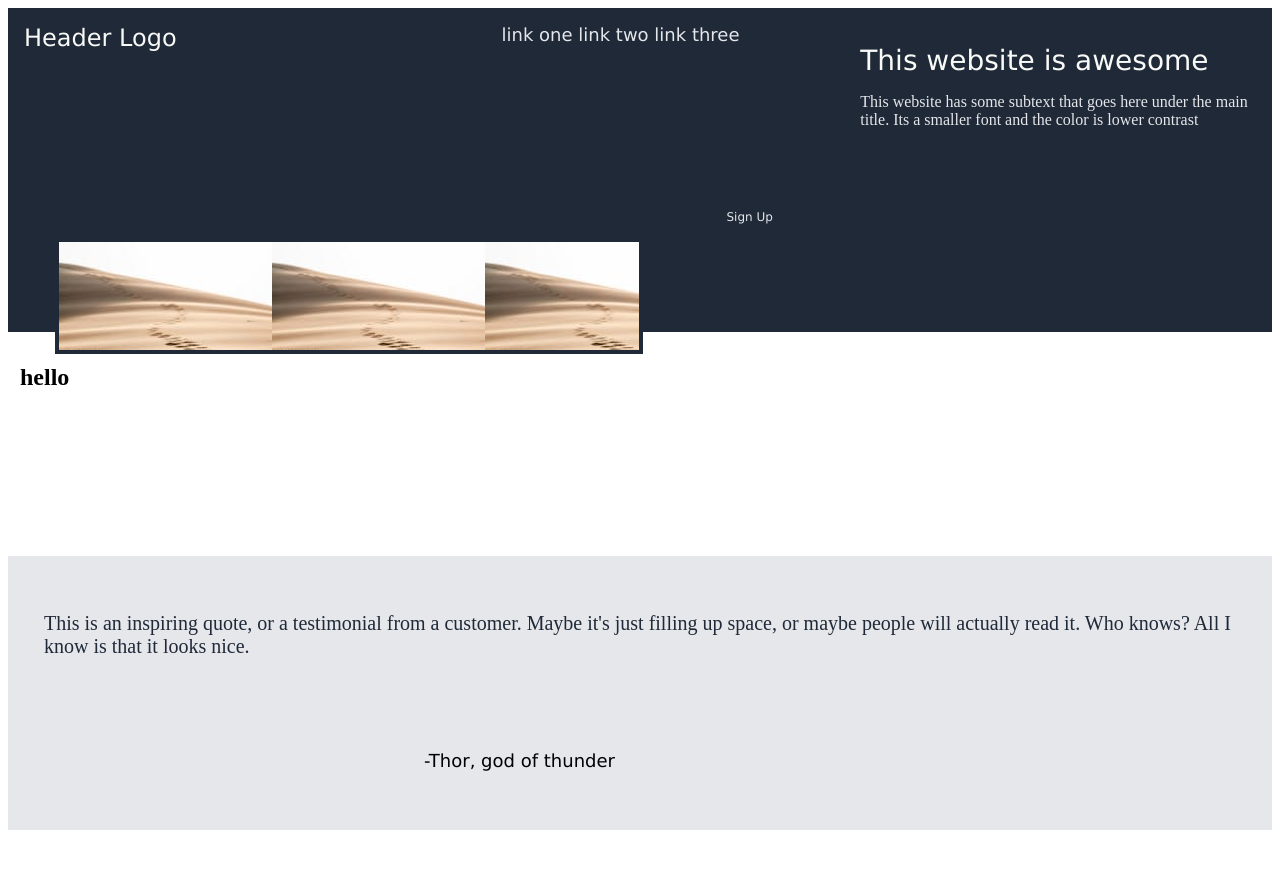
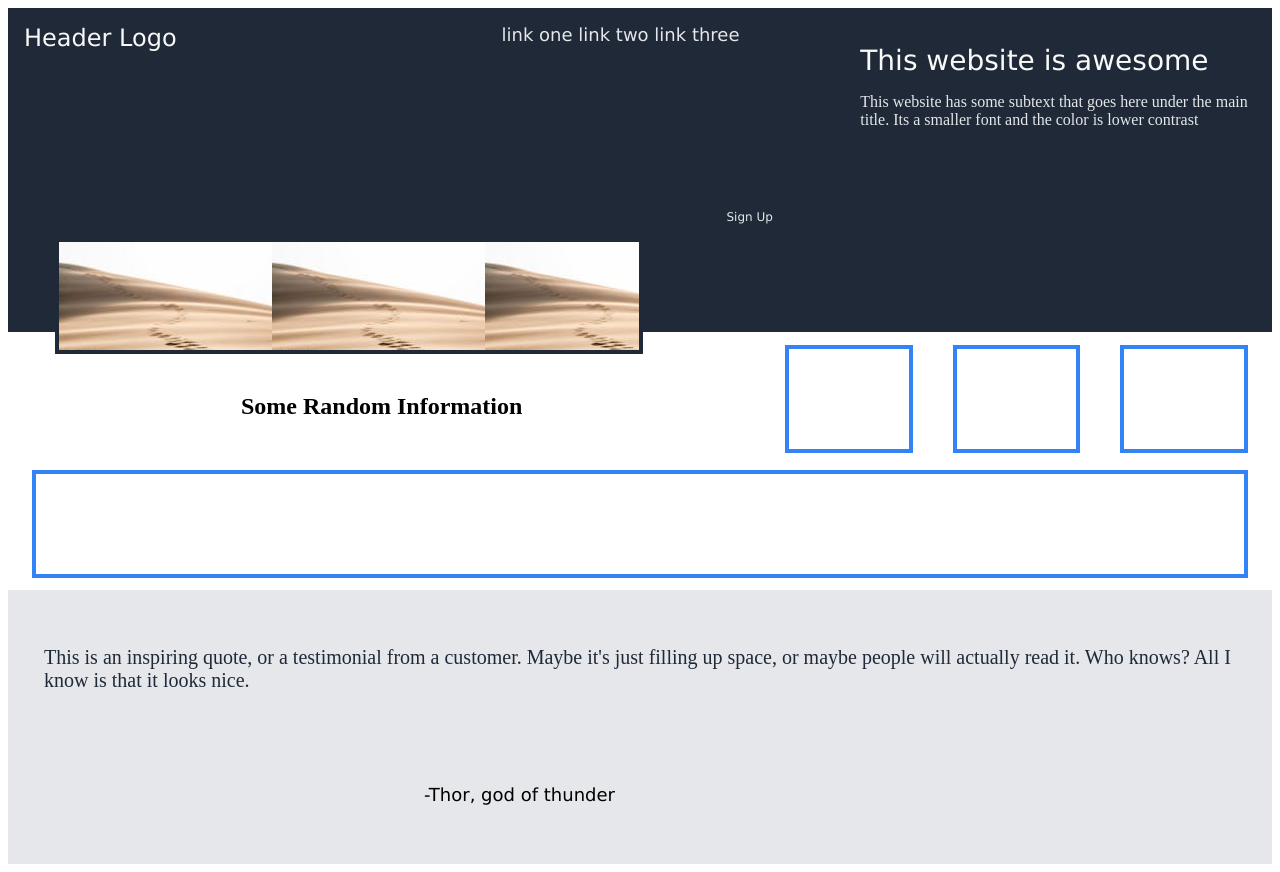
Before and after one commit to rebeccabuehler/Landing-page, a plain HTML site: page index.html in a window 1280 px wide. Before the commit the page ends 838 px from the top, so only its background shows below. Drawn offline with Linux system fonts and the light colour scheme.

Commit message:
adding items and style to container 2

```diff
--- a/index.html
+++ b/index.html
@@ -26,7 +26,14 @@
         </div>
     </div>
     <div class="container2">
-        <h2> hello </h2>
+        <div class="one">
+            <h2>Some Random Information</h2>
+        </div>
+        <div class="two"></div>
+        <div class="two"></div>
+        <div class="two"></div>
+        <div class="two"></div>
+
     </div>
     <div class="container3">
         <div class="one">
--- a/style.css
+++ b/style.css
@@ -81,13 +81,36 @@ p{
 }
 .container2 {
     background:white;
-    padding: 8px;
     border: 4px solid white;
-    gap: 5px;
-    height: 200px;
+    height: 250px;
     display: flex;
     flex-direction: row;
     flex-wrap: wrap;
+    align-items: center;
+    justify-content: center;
+}
+.container2 div{
+    background: white;
+    border: 4px solid white;
+    height: 200px;
+    flex: 1 1 auto;
+}
+.container2 .one{
+    background: white;
+    border: 4px solid white;
+    padding-left: 225px;
+    height: 50px;
+    width: 50px;
+    flex: 500px;
+}
+.container2 .two{
+    background: white;
+    border: 4px solid #3382f6;
+    margin-left: 20px;
+    margin-right: 20px;
+    height: 100px;
+    width: 50px;
+    flex: 100px;
 }
 .container3 {
     background:#e5e7eb;
```
